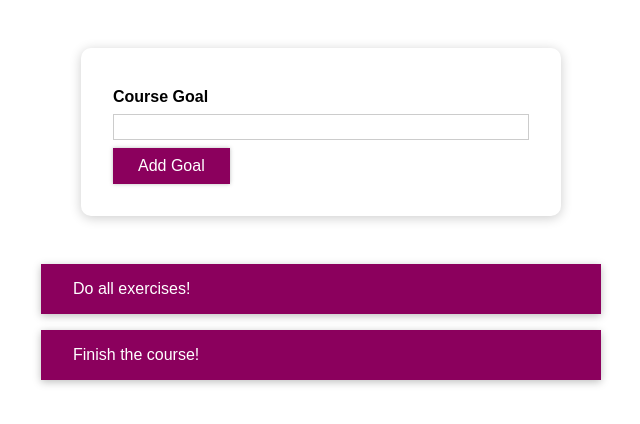
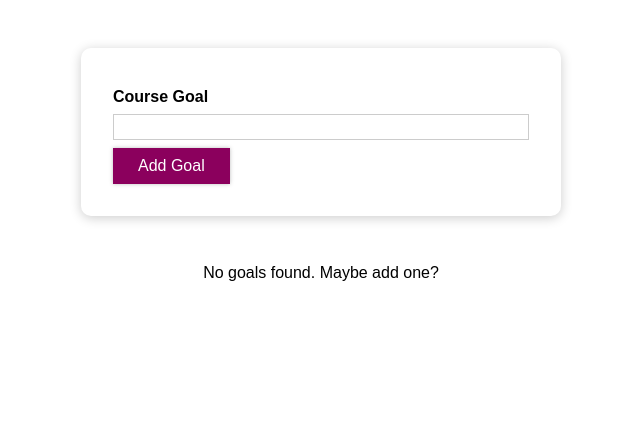
Before and after one commit to chanyu1/React-DoToday, a React (Create React App) app: page / in a window 1280 px wide. Shown: the top 424 px of the page, without its empty margins (319-959 px from the left). Built offline with nearby package versions, Linux system fonts and the light colour scheme.

Commit message:
final commit

```diff
--- a/src/App.js
+++ b/src/App.js
@@ -1,14 +1,11 @@
-import React, { useState } from "react";
+import React, { Fragment, useState } from "react";
 
 import CourseGoalList from "./components/CourseGoals/CourseGoalList/CourseGoalList";
 import CourseInput from "./components/CourseGoals/CourseInput/CourseInput";
 import "./App.css";
 
 const App = () => {
-  const [courseGoals, setCourseGoals] = useState([
-    { text: "Do all exercises!", id: "g1" },
-    { text: "Finish the course!", id: "g2" },
-  ]);
+  const [courseGoals, setCourseGoals] = useState([]);
 
   const addGoalHandler = (enteredText) => {
     setCourseGoals((prevGoals) => {
@@ -36,21 +33,12 @@ const App = () => {
   }
 
   return (
-    <div>
+    <Fragment>
       <section id="goal-form">
         <CourseInput onAddGoal={addGoalHandler} />
       </section>
-      <section id="goals">
-        {content}
-        {/* {courseGoals.length > 0 && (
-          <CourseGoalList
-            items={courseGoals}
-            onDeleteItem={deleteItemHandler}
-          />
-        ) // <p style={{ textAlign: 'center' }}>No goals found. Maybe add one?</p>
-        } */}
-      </section>
-    </div>
+      <section id="goals">{content}</section>
+    </Fragment>
   );
 };
 
--- a/src/components/CourseGoals/CourseGoalItem/CourseGoalItem.js
+++ b/src/components/CourseGoals/CourseGoalItem/CourseGoalItem.js
@@ -1,17 +1,14 @@
 import React from "react";
 
-import "./CourseGoalItem.css";
+import styles from "./CourseGoalItem.module.css";
 
 const CourseGoalItem = (props) => {
-  // const [deleteText, setDeleteText] = useState('');
-
   const deleteHandler = () => {
-    // setDeleteText('(Deleted!)');
     props.onDelete(props.id);
   };
 
   return (
-    <li className="goal-item" onClick={deleteHandler}>
+    <li className={`${styles["goal-item"]}`} onClick={deleteHandler}>
       {props.children}
     </li>
   );
--- a/src/components/CourseGoals/CourseGoalList/CourseGoalList.js
+++ b/src/components/CourseGoals/CourseGoalList/CourseGoalList.js
@@ -1,12 +1,11 @@
 import React from "react";
 
 import CourseGoalItem from "../CourseGoalItem/CourseGoalItem";
-import "./CourseGoalList.css";
+import styles from "./CourseGoalList.module.css";
 
 const CourseGoalList = (props) => {
-  // console.log(props.items);
   return (
-    <ul className="goal-list">
+    <ul className={`${styles["goal-list"]}`}>
       {props.items.map((goal) => (
         <CourseGoalItem
           key={goal.id}
--- a/src/components/CourseGoals/CourseInput/CourseInput.js
+++ b/src/components/CourseGoals/CourseInput/CourseInput.js
@@ -1,44 +1,14 @@
 import React, { useState } from "react";
 
-// import styled from "styled-components";
 import Button from "../../UI/Button/Button";
 import styles from "./CourseInput.module.css";
-
-// const FormControl = styled.div`
-//   margin: 0.5rem 0;
-
-//   & label {
-//     font-weight: bold;
-//     display: block;
-//     margin-bottom: 0.5rem;
-//     color: ${(props) => (props.invalid ? "red" : "black")};
-//   }
-
-//   & input {
-//     display: block;
-//     width: 100%;
-//     border: 1px solid ${(props) => (props.invalid ? "red" : "#ccc")};
-//     background: ${(props) => (props.invalid ? "#ffd7d7" : "transparent")};
-//     font: inherit;
-//     line-height: 1.5rem;
-//     padding: 0 0.25rem;
-//   }
-
-//   & input:focus {
-//     outline: none;
-//     background: #fad0ec;
-//     border-color: #8b005d;
-//   }
-// `;
 
 const CourseInput = (props) => {
   const [enteredValue, setEnteredValue] = useState("");
   const [isValid, setIsValid] = useState(true);
 
   const goalInputChangeHandler = (event) => {
-    if (event.target.value.trim().length > 0) {
-      setIsValid(true);
-    }
+    event.target.value.trim().length > 0 && setIsValid(true);
     setEnteredValue(event.target.value);
   };
 
@@ -57,8 +27,6 @@ const CourseInput = (props) => {
       <div
         className={`${styles["form-control"]} ${!isValid && styles.invalid}`}
       >
-        {/* <FormControl className={!isValid && "invalid"}> */}
-        {/* <FormControl invalid={!isValid}> */}
         <label>Course Goal</label>
         <input
           type="text"
```
Also changed, not shown: src/components/UI/Button/Button.js (+0 -28 lines), src/components/CourseGoals/CourseGoalItem/CourseGoalItem.module.css (renamed from src/components/CourseGoals/CourseGoalItem/CourseGoalItem.css), src/components/CourseGoals/CourseGoalList/CourseGoalList.module.css (renamed from src/components/CourseGoals/CourseGoalList/CourseGoalList.css), 1 other file (tests, documents, lock files or other folders).
